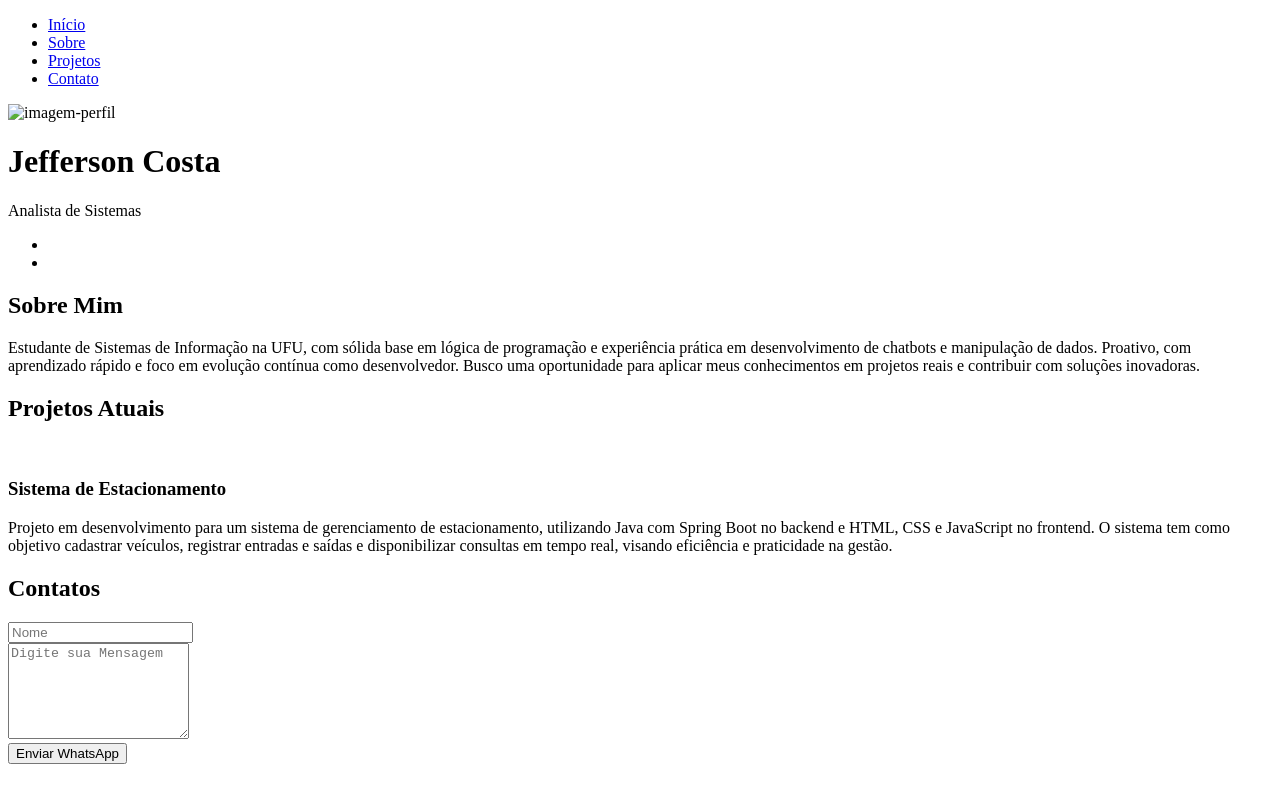
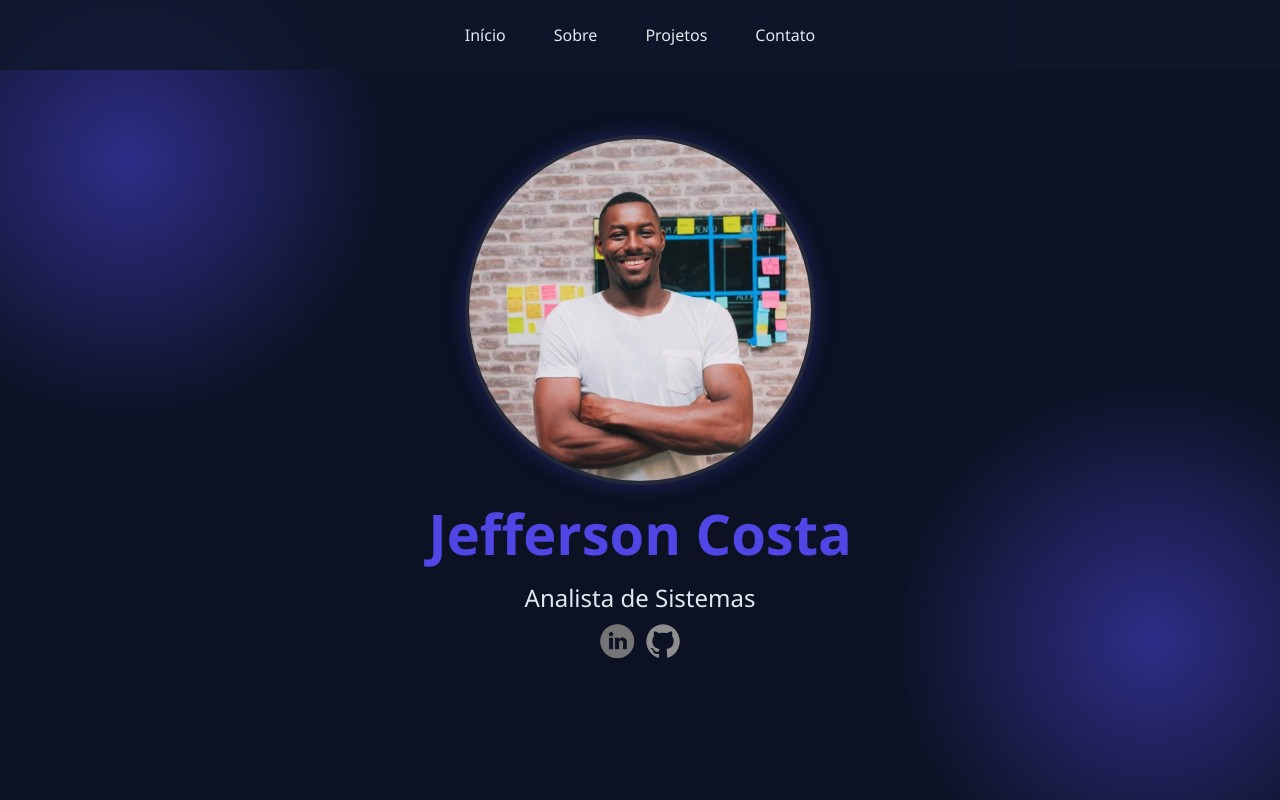
Before and after one commit to JeffersonCCosta/Portfolio-Jefferson-Costa, a plain HTML site: page index.html in a window 1280 px wide. Shown: the top 800 px of the page. Drawn offline with Linux system fonts and the light colour scheme; the site is published under a folder, as on GitHub Pages, so addresses that start at the root find nothing.

Commit message:
Ajustes Portifólio

```diff
--- a/index.html
+++ b/index.html
@@ -4,7 +4,7 @@
     <meta charset="UTF-8" />
     <meta name="viewport" content="width=device-width, initial-scale=1.0" />
     <title>Portfólio - Jefferson Costa</title>
-    <link rel="stylesheet" href="../CSS/style.css">
+    <link rel="stylesheet" href="./CSS/style.css">
 
   </head>
   <body>
@@ -30,15 +30,15 @@
     </nav>
 
     <main id="inicio" class="inicio">
-      <img src="../Imagens/perfil-jefferson.jpg" alt="imagem-perfil" class="foto-perfil" />
+      <img src="./Imagens/perfil-jefferson.jpg" alt="imagem-perfil" class="foto-perfil" />
       <h1 class="nome-perfil">Jefferson Costa</h1>
       <p class="funcao">Analista de Sistemas</p>
       <ul class="bloco-social">
         <li>
-            <a class="menu-link" href="https://www.linkedin.com/in/jefferson-costa-0205/" title="LinkedIn" target="_blank" rel="noopener noreferrer"><img class="imagem-social" src="../Imagens/linkedin.jpg" alt=""></a>
+            <a class="menu-link" href="https://www.linkedin.com/in/jefferson-costa-0205/" title="LinkedIn" target="_blank" rel="noopener noreferrer"><img class="imagem-social" src="./Imagens/linkedin.jpg" alt=""></a>
         </li>
         <li>
-            <a class="menu-link" href="https://github.com/jeffersonccosta" title="GitHub" target="_blank" rel="noopener noreferrer"><img class="imagem-social" src="../Imagens/github.png" alt=""></a>
+            <a class="menu-link" href="https://github.com/jeffersonccosta" title="GitHub" target="_blank" rel="noopener noreferrer"><img class="imagem-social" src="./Imagens/github.png" alt=""></a>
         </li>
       </ul>
     </main>
@@ -62,7 +62,7 @@
 
       <div class="projetos-caixa">
         <div class="projetos-card">
-          <a href="https://github.com/JeffersonCCosta/Sistema-de-Estacionamento" title="Sistema de Estacionamento" target="_blank" rel="noopener noreferrer"><img src="../Imagens/sistemaEstacionamento.png" alt="" class="projetos-imagem"></a>
+          <a href="https://github.com/JeffersonCCosta/Sistema-de-Estacionamento" title="Sistema de Estacionamento" target="_blank" rel="noopener noreferrer"><img src="./Imagens/sistemaEstacionamento.png" alt="" class="projetos-imagem"></a>
           <div class="caixa-textos-projeto">
             <h3 class="projetos-titulo-infomração">Sistema de Estacionamento</h3>
             <p class="projetos-infomração">Projeto em desenvolvimento para um sistema de gerenciamento de estacionamento, utilizando Java com Spring Boot
@@ -105,6 +105,6 @@
       </form>
     </section>
 
-    <script src="/Script/script.js"></script>
+    <script src="./Script/script.js"></script>
   </body>
 </html>
```
